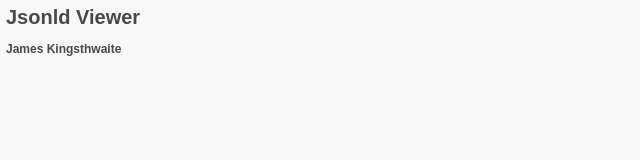
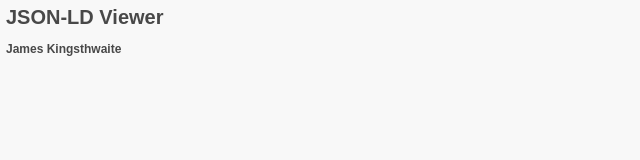
Before and after one commit to kingsthwaiteJ/jsonld-viewer-chrome-extension, a browser extension: page dist/onboarding.html in a window 1280 px wide. Shown: the full height of the page, 0-640 px from the left. Drawn offline with Linux system fonts and the light colour scheme.

Commit message:
Removed unused icons and updated the title + header of the onboarding page

```diff
--- a/dist/onboarding.html
+++ b/dist/onboarding.html
@@ -1,14 +1,14 @@
 <!DOCTYPE html>
 <html lang="en_us">
 	<head>
-        <title>Jsonld Viewer</title>
+        <title>JSON-LD Viewer</title>
 		<link rel="stylesheet" type="text/css" href="/css/main.css" />
 		<link rel="stylesheet" type="text/css" href="/css/format.css" />
 		<link rel="stylesheet" type="text/css" href="/css/font.css" />
 		<link rel="stylesheet" type="text/css" href="/css/button.css" />
 	</head>
 	<body>
-		<h1>Jsonld Viewer</h1>
+		<h1>JSON-LD Viewer</h1>
         <h3>James Kingsthwaite</h3>
 	</body>
 </html>
--- a/package.json
+++ b/package.json
@@ -1,6 +1,6 @@
 {
 	"name": "json-ld-viewer",
-	"version": "0.1.0",
+	"version": "0.1.1",
 	"author": "James Kingsthwaite",
 	"license": "MIT",
 	"scripts": {
```
Also changed, not shown: dist/js/background.js, public/images/jsonld-logo-128x128.png (deleted), public/images/jsonld-logo-16x16.png (deleted), public/images/jsonld-logo-24x24.png (deleted), public/images/jsonld-logo-32x32.png (deleted), public/images/jsonld-logo-48x48.png (deleted), static/icons/jsonld-logo-128x128.png (deleted), static/icons/jsonld-logo-16x16.png (deleted), static/icons/jsonld-logo-24x24.png (deleted), static/icons/jsonld-logo-32x32.png (deleted), static/icons/jsonld-logo-48x48.png (deleted).
